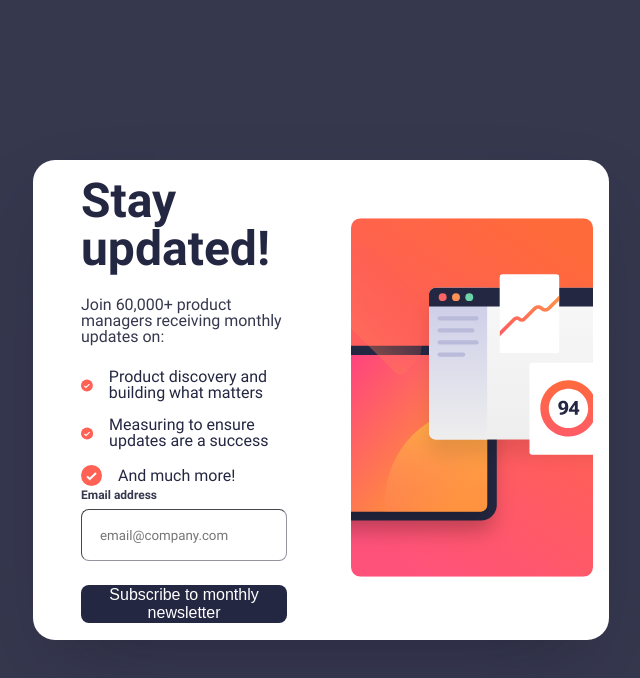
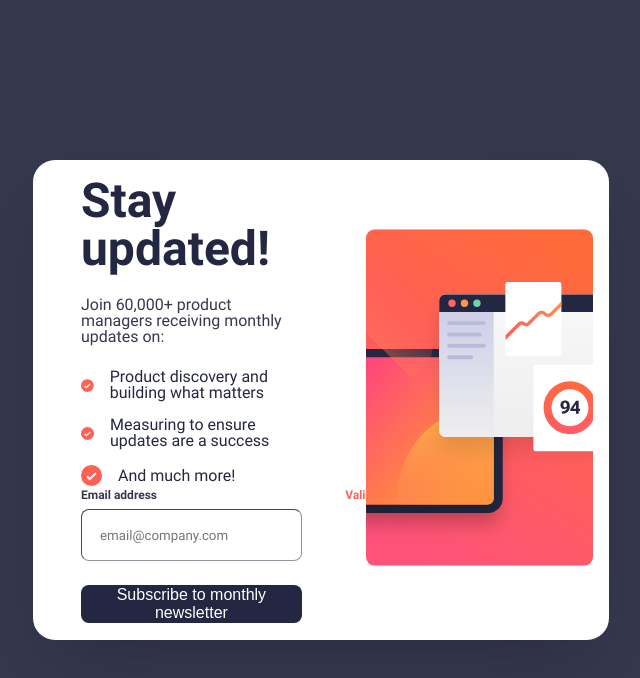
Before and after one commit to vsenadev/newsletter-subscribe, a React (Create React App) app: page / in a window 1280 px wide. Both pictures are taken after a click on the button "Subscribe to monthly newsletter". Shown: the top 678 px of the page, without its empty margins (319-959 px from the left). Built offline with nearby package versions, Linux system fonts and the light colour scheme.

Commit message:
FEAT - Error state implement

```diff
--- a/src/pages/Home/Home.module.sass
+++ b/src/pages/Home/Home.module.sass
@@ -55,16 +55,29 @@
 
       &_mail
         height: 6rem
+        width: 100%
         display: flex
         flex-direction: column
         justify-content: flex-end
         gap: 0.5rem
 
-        &_label
-          font-size: 12px
-          font-family: $title-font
-          font-weight: $title-weight
-          color: $CharcoalGrey
+        &_div
+          display: flex
+          width: 35rem
+          justify-content: space-between
+          align-items: center
+
+          &_label
+            font-size: 12px
+            font-family: $title-font
+            font-weight: $title-weight
+            color: $CharcoalGrey
+
+          &_error
+            font-size: 12px
+            font-family: $title-font
+            font-weight: $title-weight
+            color: $tomato
 
         &_input
           height: 3rem
--- a/src/pages/Home/Home.tsx
+++ b/src/pages/Home/Home.tsx
@@ -7,8 +7,8 @@ import {validateEmail} from "../../utils/Home";
 
 export default function Home(){
     const [email, setEmail] = useState('');
-    const [validEmail, setValidEmail] = useState(false);
-    console.log(validEmail)
+    const [validEmail, setValidEmail] = useState(true);
+
     return(
         <section className={styles.container}>
             <div className={styles.container__box}>
@@ -26,9 +26,18 @@ export default function Home(){
                         }
                     </div>
                     <div className={styles.container__box_content_mail}>
-                        <label className={styles.container__box_content_mail_label}>Email address</label>
+                        <div className={styles.container__box_content_mail_div}>
+                            <label className={styles.container__box_content_mail_div_label}>Email address</label>
+                            {
+                                !validEmail&&(
+                                    <span className={styles.container__box_content_mail_div_error}>Valid email required</span>
+                                )
+                            }
+                            <span></span>
+                        </div>
                         <input
                             className={styles.container__box_content_mail_input}
+                            style={!validEmail ? {backgroundColor:"hsla(4,100%,67%,0.21);color: hsl(4, 100%, 67%)"}:{}}
                             placeholder='email@company.com'
                             type='text'
                             value={email}
```
